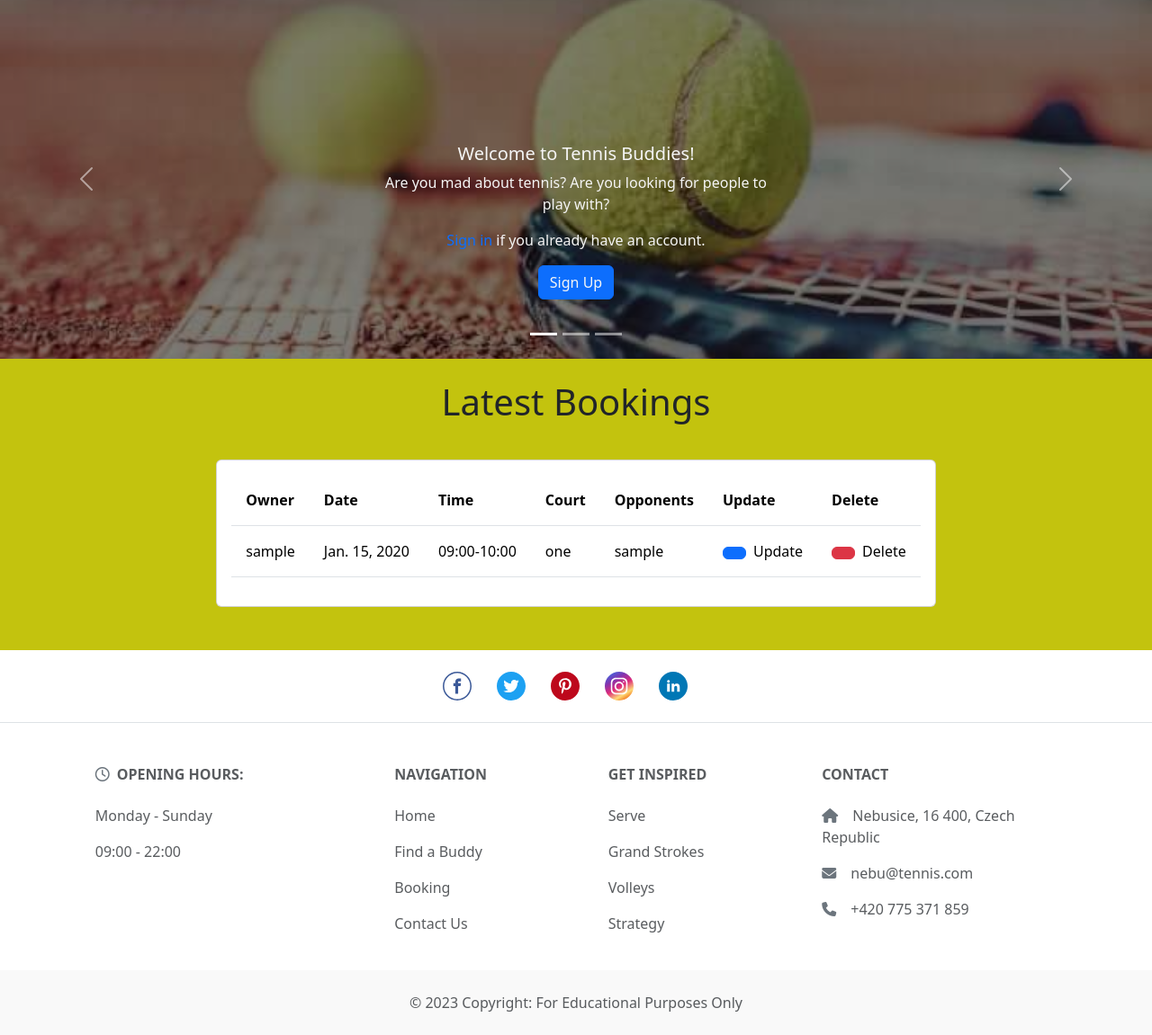
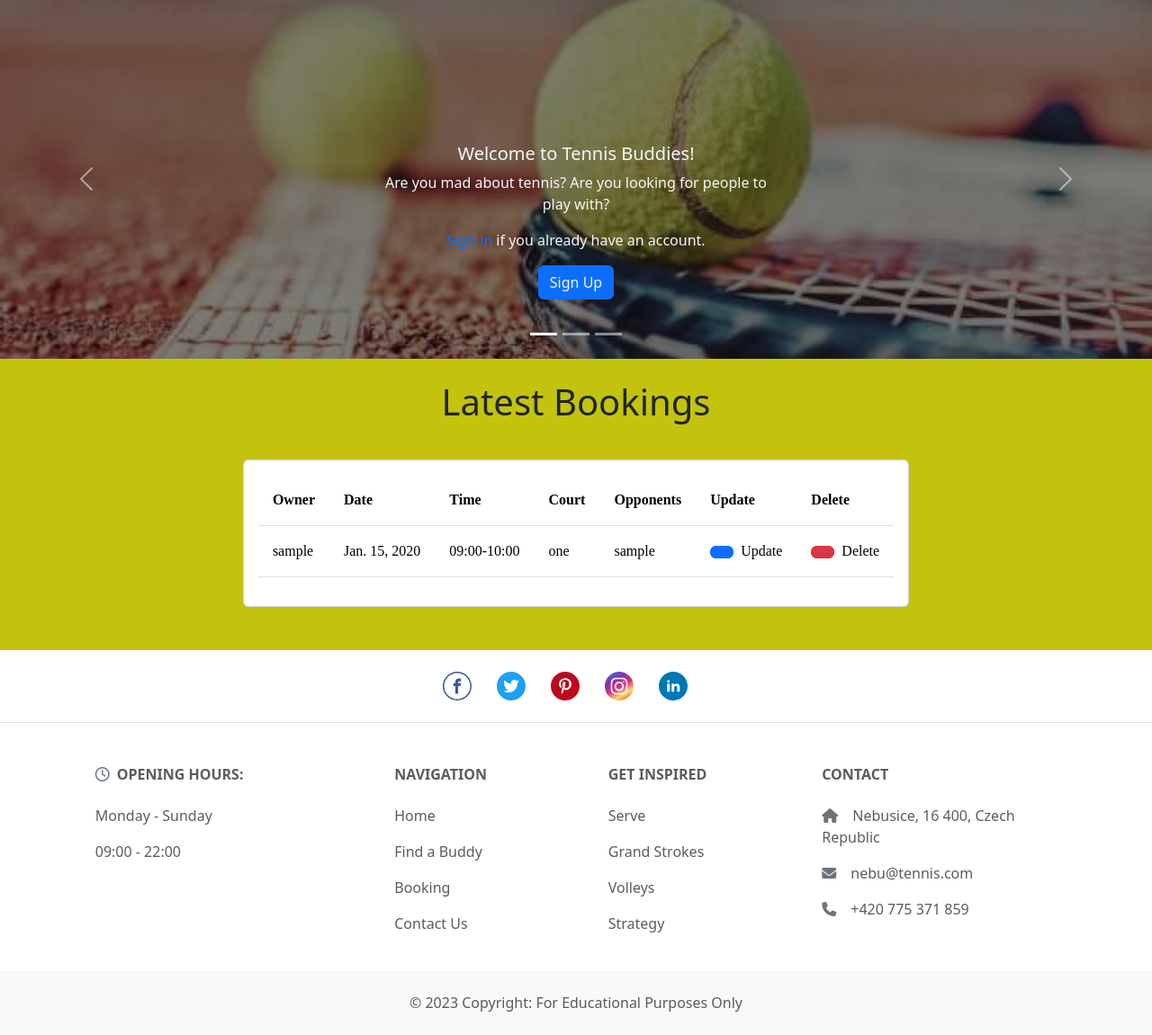
Before and after one commit to lucia2007/tennis_buddies, a Django app: page /bookings/list/all/ in a window 1280 px wide. Shown: the part 87-1238 px from the top of the page at 90% size. Run offline with Django 4.2, Linux system fonts and the light colour scheme; a user stored in the database is signed in; tables that the repository leaves empty hold one stand-in row (values such as "Sample post"); parts of the project's set-up code (start-up, migrations or seed data) failed here and were passed over; some libraries are stand-ins or nearby versions.

Commit message:
Style: Change font family of booking/list

```diff
--- a/bookings/templates/bookings/list.html
+++ b/bookings/templates/bookings/list.html
@@ -6,7 +6,7 @@
 {% block content %}
 <h1 class="text-center p-2">Latest Bookings</h1>
 {% if bookings %}
-<div class="container container-table d-flex flex-row flex-wrap justify-content-center mb-5">
+<div class="container container-table d-flex flex-row flex-wrap justify-content-center mb-5 mx-auto">
     <!-- This structure was inspired by: https://www.youtube.com/watch?v=gXGQmt_U9Ao&t=65s -->
     <div class="row">
         <div class="col-md">
--- a/static/css/base.css
+++ b/static/css/base.css
@@ -234,6 +234,10 @@ a.fontawesome-link {
     font-size: small;
 }
 
+.container-table {
+    font-family: none;
+}
+
 /* Booking Calendar */
 .date-picker {
     margin: 15px;
```
